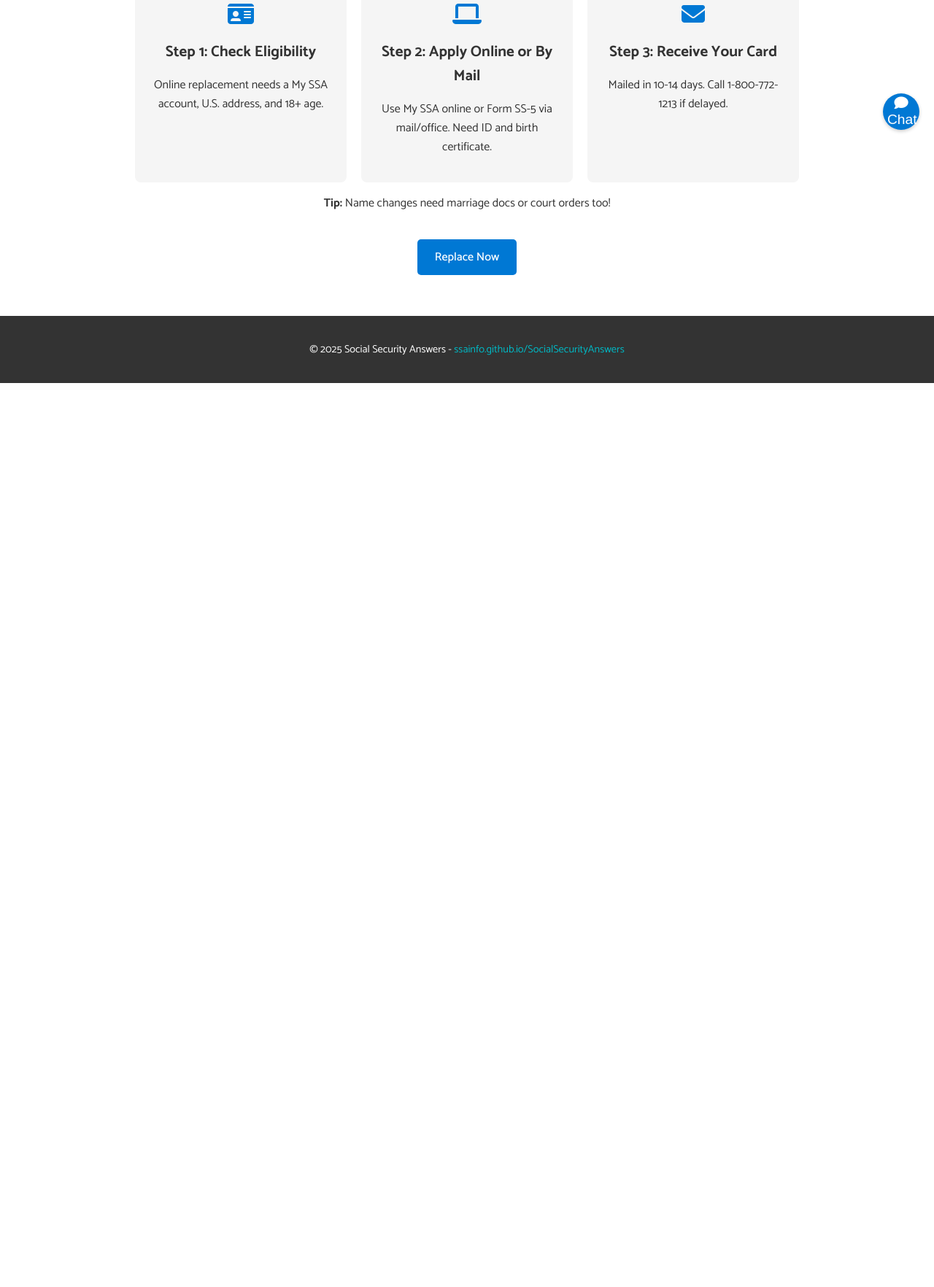
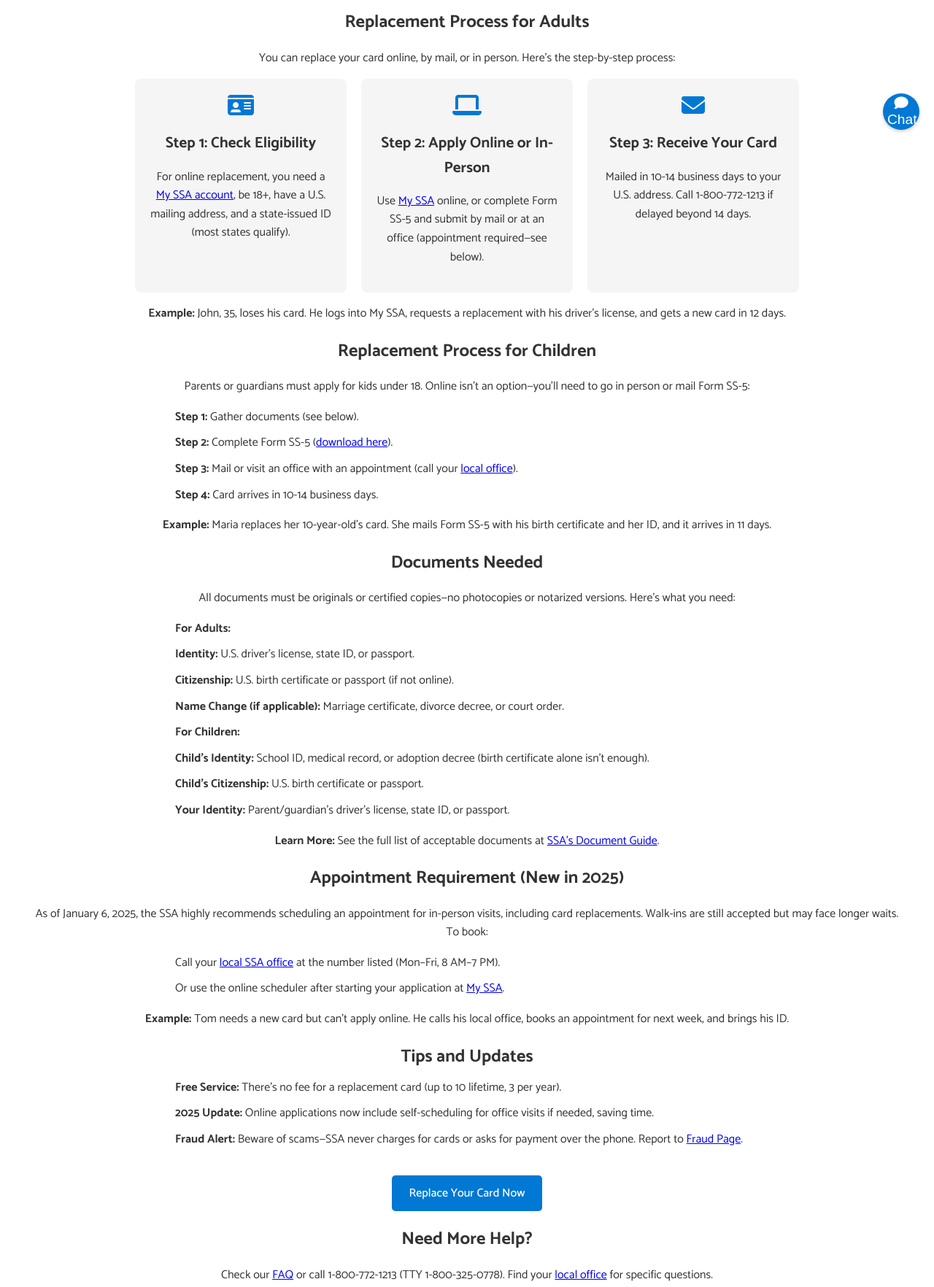
Before and after one commit to ssainfo/SocialSecurityAnswers, a plain HTML site: page replacement.html in a window 1280 px wide. Shown: the part 602-2366 px from the top of the page at 73% size. Before the commit the page ends 1127 px from the top, so only its background shows below. Drawn offline with Linux system fonts and the light colour scheme.

Commit message:
Update replacement.html

```diff
--- a/replacement.html
+++ b/replacement.html
@@ -4,15 +4,13 @@
     <meta charset="UTF-8">
     <meta name="viewport" content="width=device-width, initial-scale=1.0">
     <title>Card Replacement - Social Security Answers</title>
-    <meta name="description" content="Learn how to replace your Social Security card quickly and easily with step-by-step guidance at Social Security Answers.">
-    <meta name="keywords" content="replace social security card, social security card replacement, my ssa, form ss-5">
+    <meta name="description" content="Learn how to replace your Social Security card in 2025 for adults and children with step-by-step guidance, required documents, and appointment details at Social Security Answers.">
+    <meta name="keywords" content="replace social security card, social security card replacement, my ssa, form ss-5, documents needed, children ssn">
     <meta name="robots" content="index, follow">
     <link rel="stylesheet" href="styles.css">
     <link rel="stylesheet" href="https://cdnjs.cloudflare.com/ajax/libs/font-awesome/6.5.1/css/all.min.css">
     <link href="https://fonts.googleapis.com/css2?family=Catamaran:wght@400;500;700&display=swap" rel="stylesheet">
     <link rel="icon" href="favicon.ico" type="image/x-icon">
-	<script async src="https://pagead2.googlesyndication.com/pagead/js/adsbygoogle.js?client=ca-pub-5346424450981440"
-     crossorigin="anonymous"></script>
 </head>
 <body>
     <header class="banner">
@@ -40,27 +38,78 @@
     </header>
     <main>
         <section class="content-section">
-            <h2>How to Replace Your Social Security Card</h2>
-            <p>Lost your card? Here’s how to get a new one quickly:</p>
+            <h2>How to Replace Your Social Security Card in 2025</h2>
+            <p>Lost or damaged your Social Security card? Whether it’s for you or your child, here’s how to get a replacement quickly and easily in 2025. Replacing a card is free, but you may not need a physical card—knowing your Social Security number (SSN) is often enough.</p>
+
+            <h3>Replacement Process for Adults</h3>
+            <p>You can replace your card online, by mail, or in person. Here’s the step-by-step process:</p>
             <div class="replacement-steps">
                 <div class="step">
                     <i class="fas fa-id-card"></i>
                     <h3>Step 1: Check Eligibility</h3>
-                    <p>Online replacement needs a My SSA account, U.S. address, and 18+ age.</p>
+                    <p>For online replacement, you need a <a href="https://www.ssa.gov/myaccount/" target="_blank">My SSA account</a>, be 18+, have a U.S. mailing address, and a state-issued ID (most states qualify).</p>
                 </div>
                 <div class="step">
                     <i class="fas fa-laptop"></i>
-                    <h3>Step 2: Apply Online or By Mail</h3>
-                    <p>Use My SSA online or Form SS-5 via mail/office. Need ID and birth certificate.</p>
+                    <h3>Step 2: Apply Online or In-Person</h3>
+                    <p>Use <a href="https://www.ssa.gov/myaccount/replacement-card.html" target="_blank">My SSA</a> online, or complete Form SS-5 and submit by mail or at an office (appointment required—see below).</p>
                 </div>
                 <div class="step">
                     <i class="fas fa-envelope"></i>
                     <h3>Step 3: Receive Your Card</h3>
-                    <p>Mailed in 10-14 days. Call 1-800-772-1213 if delayed.</p>
+                    <p>Mailed in 10-14 business days to your U.S. address. Call 1-800-772-1213 if delayed beyond 14 days.</p>
                 </div>
             </div>
-            <p><strong>Tip:</strong> Name changes need marriage docs or court orders too!</p>
-            <p><a href="https://www.ssa.gov/myaccount/replacement-card.html" target="_blank" class="cta-button">Replace Now</a></p>
+            <p><strong>Example:</strong> John, 35, loses his card. He logs into My SSA, requests a replacement with his driver’s license, and gets a new card in 12 days.</p>
+
+            <h3>Replacement Process for Children</h3>
+            <p>Parents or guardians must apply for kids under 18. Online isn’t an option—you’ll need to go in person or mail Form SS-5:</p>
+            <ul>
+                <li><strong>Step 1:</strong> Gather documents (see below).</li>
+                <li><strong>Step 2:</strong> Complete Form SS-5 (<a href="https://www.ssa.gov/forms/ss-5.pdf" target="_blank">download here</a>).</li>
+                <li><strong>Step 3:</strong> Mail or visit an office with an appointment (call your <a href="https://www.ssa.gov/locator/" target="_blank">local office</a>).</li>
+                <li><strong>Step 4:</strong> Card arrives in 10-14 business days.</li>
+            </ul>
+            <p><strong>Example:</strong> Maria replaces her 10-year-old’s card. She mails Form SS-5 with his birth certificate and her ID, and it arrives in 11 days.</p>
+
+            <h3>Documents Needed</h3>
+            <p>All documents must be originals or certified copies—no photocopies or notarized versions. Here’s what you need:</p>
+            <ul>
+                <li><strong>For Adults:</strong>
+                    <ul>
+                        <li><strong>Identity:</strong> U.S. driver’s license, state ID, or passport.</li>
+                        <li><strong>Citizenship:</strong> U.S. birth certificate or passport (if not online).</li>
+                        <li><strong>Name Change (if applicable):</strong> Marriage certificate, divorce decree, or court order.</li>
+                    </ul>
+                </li>
+                <li><strong>For Children:</strong>
+                    <ul>
+                        <li><strong>Child’s Identity:</strong> School ID, medical record, or adoption decree (birth certificate alone isn’t enough).</li>
+                        <li><strong>Child’s Citizenship:</strong> U.S. birth certificate or passport.</li>
+                        <li><strong>Your Identity:</strong> Parent/guardian’s driver’s license, state ID, or passport.</li>
+                    </ul>
+                </li>
+            </ul>
+            <p><strong>Learn More:</strong> See the full list of acceptable documents at <a href="https://www.ssa.gov/ssnumber/ss5doc.htm" target="_blank">SSA’s Document Guide</a>.</p>
+
+            <h3>Appointment Requirement (New in 2025)</h3>
+            <p>As of January 6, 2025, the SSA highly recommends scheduling an appointment for in-person visits, including card replacements. Walk-ins are still accepted but may face longer waits. To book:</p>
+            <ul>
+                <li>Call your <a href="https://www.ssa.gov/locator/" target="_blank">local SSA office</a> at the number listed (Mon–Fri, 8 AM–7 PM).</li>
+                <li>Or use the online scheduler after starting your application at <a href="https://www.ssa.gov/myaccount/" target="_blank">My SSA</a>.</li>
+            </ul>
+            <p><strong>Example:</strong> Tom needs a new card but can’t apply online. He calls his local office, books an appointment for next week, and brings his ID.</p>
+
+            <h3>Tips and Updates</h3>
+            <ul>
+                <li><strong>Free Service:</strong> There’s no fee for a replacement card (up to 10 lifetime, 3 per year).</li>
+                <li><strong>2025 Update:</strong> Online applications now include self-scheduling for office visits if needed, saving time.</li>
+                <li><strong>Fraud Alert:</strong> Beware of scams—SSA never charges for cards or asks for payment over the phone. Report to <a href="fraud.html">Fraud Page</a>.</li>
+            </ul>
+            <p><a href="https://www.ssa.gov/myaccount/replacement-card.html" target="_blank" class="cta-button">Replace Your Card Now</a></p>
+
+            <h3>Need More Help?</h3>
+            <p>Check our <a href="faq.html">FAQ</a> or call 1-800-772-1213 (TTY 1-800-325-0778). Find your <a href="https://www.ssa.gov/locator/" target="_blank">local office</a> for specific questions.</p>
         </section>
     </main>
     <footer>
@@ -91,5 +140,6 @@
             <button id="chatbot-reset" class="chatbot-control-btn">Reset Chat</button>
         </div>
     </div>
+    <script>(function(){function c(){var b=a.contentDocument||a.contentWindow.document;if(b){var d=b.createElement('script');d.innerHTML="window.__CF$cv$params={r:'91ea7dd77bde12f3',t:'MTc0MTY5MDIzMy4wMDAwMDA='};var a=document.createElement('script');a.nonce='';a.src='/cdn-cgi/challenge-platform/scripts/jsd/main.js';document.getElementsByTagName('head')[0].appendChild(a);";b.getElementsByTagName('head')[0].appendChild(d)}}if(document.body){var a=document.createElement('iframe');a.height=1;a.width=1;a.style.position='absolute';a.style.top=0;a.style.left=0;a.style.border='none';a.style.visibility='hidden';document.body.appendChild(a);if('loading'!==document.readyState)c();else if(window.addEventListener)document.addEventListener('DOMContentLoaded',c);else{var e=document.onreadystatechange||function(){};document.onreadystatechange=function(b){e(b);'loading'!==document.readyState&&(document.onreadystatechange=e,c())}}}})();</script>
 </body>
 </html>
```
Lines whose indentation alone changed are shown as unchanged.
